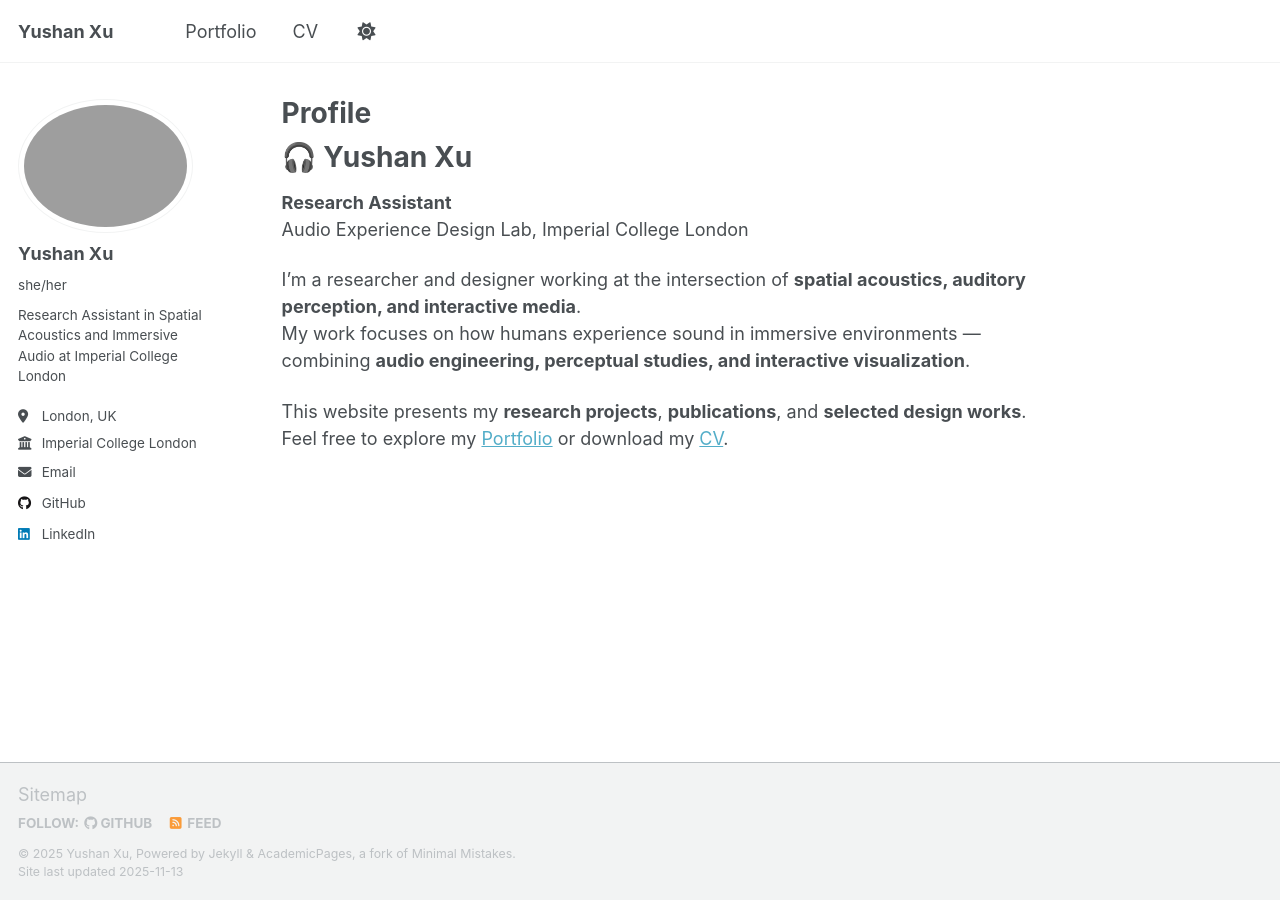
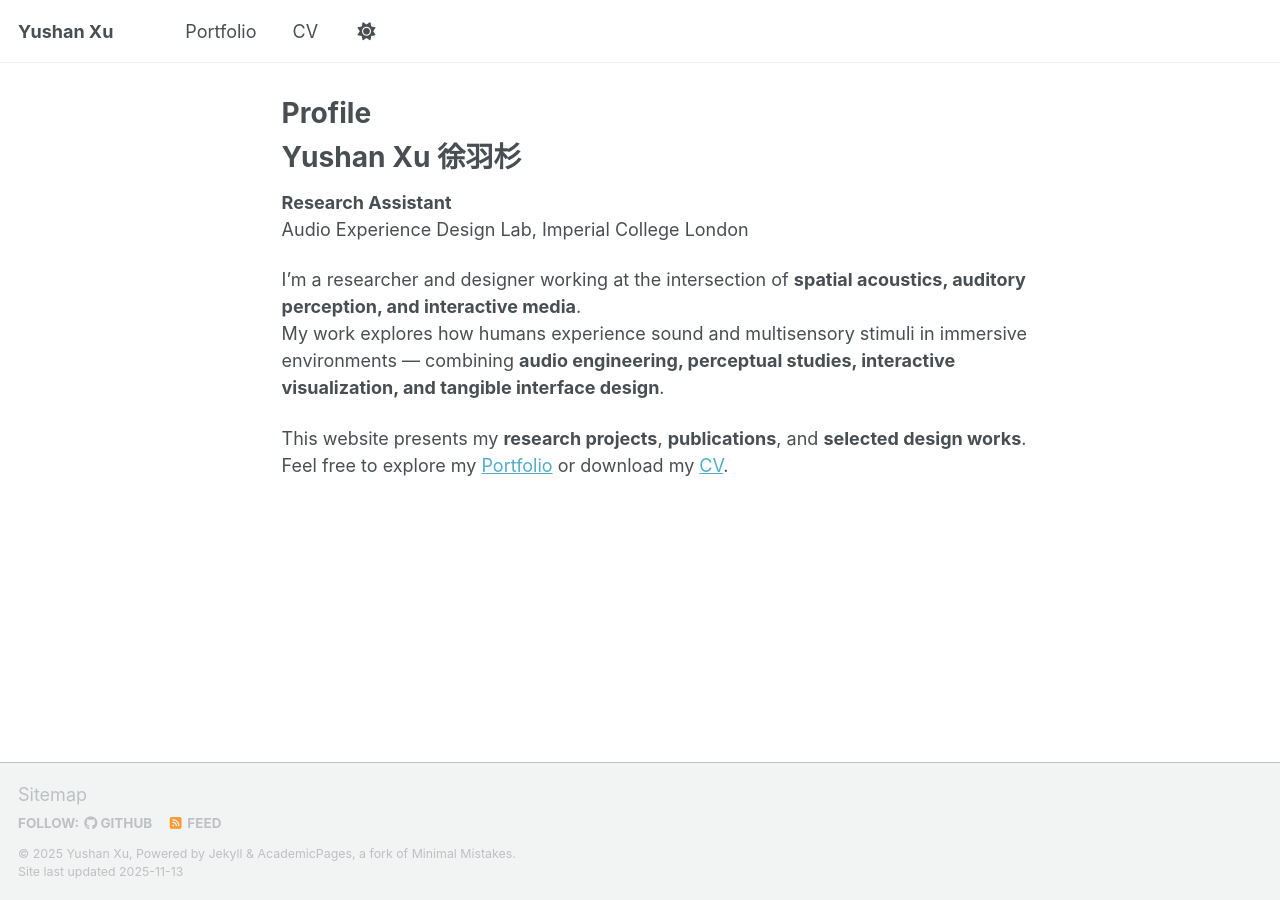
Before and after one commit to Yushan-Xu/Yushan-Xu.github.io, a Jekyll site: the page built from _pages/about.md, in a window 1280 px wide. Built offline with Jekyll 4.4.1, drawn with Linux system fonts in a browser that asks for light colours; a script that is not in the unit is left out.

Commit message:
Update about.md

```diff
--- a/_pages/about.md
+++ b/_pages/about.md
@@ -1,16 +1,17 @@
 ---
+layout: single
+title: "Profile"
 permalink: /
-title: "Profile"
-author_profile: true
+author_profile: false
+classes: wide
 ---
 
-# 🎧 Yushan Xu
-
+# Yushan Xu 徐羽杉
 **Research Assistant**
 Audio Experience Design Lab, Imperial College London
 
 I’m a researcher and designer working at the intersection of **spatial acoustics, auditory perception, and interactive media**.
-My work focuses on how humans experience sound in immersive environments — combining **audio engineering, perceptual studies, and interactive visualization**.
+My work explores how humans experience sound and multisensory stimuli in immersive environments — combining **audio engineering, perceptual studies, interactive visualization, and tangible interface design**.
 
 This website presents my **research projects**, **publications**, and **selected design works**.
-Feel free to explore my [Portfolio](/portfolio/) or download my [CV](/files/CV - Yushan XU.pdf).
+Feel free to explore my [Portfolio](/portfolio/) or download my [CV](/cv/).
```
